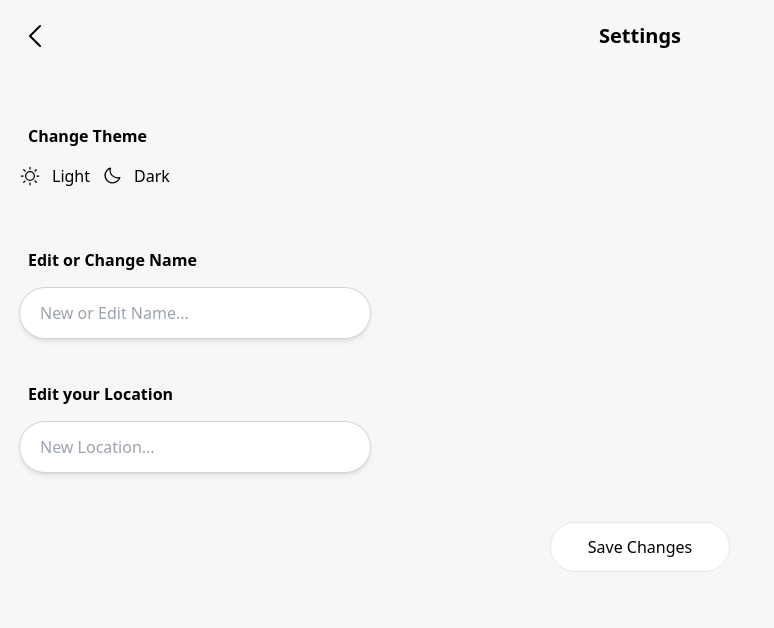
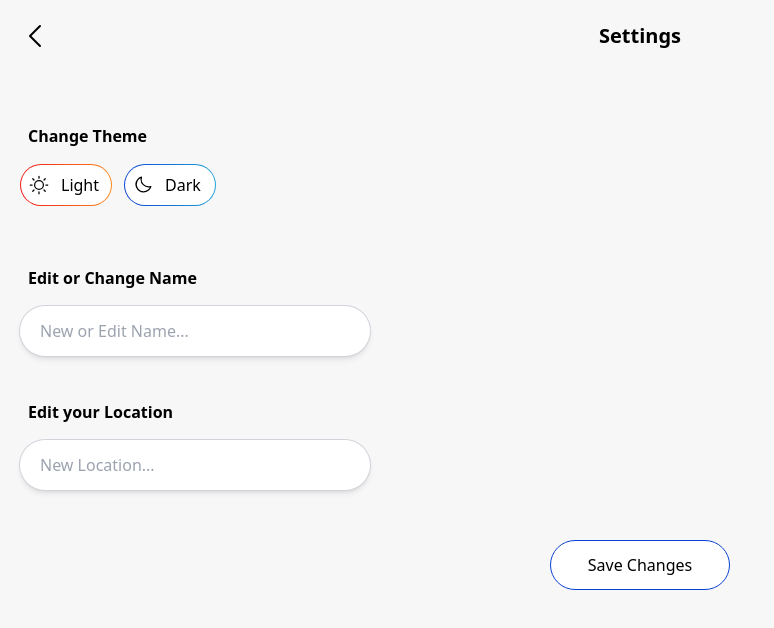
Before and after one commit to jeffreychery009/Dashboard-profile, a React (Vite) app: page /settings in a window 1280 px wide. Shown: the top 628 px of the page, without its empty margins (0-774 px from the left). Built offline with nearby package versions, Linux system fonts and the light colour scheme.

Commit message:
Additional changes

```diff
--- a/src/App.tsx
+++ b/src/App.tsx
@@ -1,11 +1,5 @@
-import HomePage from "./components/HomePage";
-
 const App = () => {
-  return (
-    <div>
-      <HomePage />
-    </div>
-  );
+  return <div></div>;
 };
 
 export default App;
--- a/src/components/Cards/SettingsCard.tsx
+++ b/src/components/Cards/SettingsCard.tsx
@@ -1,3 +1,5 @@
+import { Link } from "react-router-dom";
+
 const SettingsCard = () => {
   return (
     <>
@@ -5,7 +7,7 @@ const SettingsCard = () => {
         <h3 className="text-sm font-medium mb-4">Settings</h3>
         <p>
           <a className="bg-blue-gradient bg-clip-text text-transparent" href="">
-            Access your settings
+            <Link to="/settings">Access your Settings</Link>
           </a>
         </p>
       </div>
--- a/src/components/HomePage.tsx
+++ b/src/components/HomePage.tsx
@@ -36,7 +36,7 @@ const HomePage = () => {
     <>
       <div className="custom-mobile:flex justify-between items-center mb-5">
         <button onClick={toggleNav}>
-          <img src={Menu} alt="" />
+          <img src={Menu} alt="menu icon" />
         </button>
         <h1 className="h1-style text-center ">Dashboard.io</h1>
         <img
--- a/src/components/Navigation.tsx
+++ b/src/components/Navigation.tsx
@@ -23,7 +23,12 @@ const Navigation = ({ isOpen, toggleNav }: NavigationProps) => {
         style={{ width: "100%" }}
       >
         <button onClick={toggleNav}>
-          <img src={x} alt="" style={{ width: "28px", height: "28px" }} />
+          <img
+            className="mt-2"
+            src={x}
+            alt=""
+            style={{ width: "28px", height: "28px" }}
+          />
         </button>
 
         <div className="mt-[140px]">
--- a/src/index.css
+++ b/src/index.css
@@ -32,3 +32,31 @@ body {
 
   align-items: center;
 }
+
+.gradient-border-light {
+  padding: 1px; /* Adjust padding to match border width */
+  border-radius: 40px; /* Your desired border-radius */
+  background: linear-gradient(to right, #f11919, #fc8619);
+  width: 92px;
+}
+
+.gradient-border-light > .content {
+  background: white; /* Background color of the inner content */
+  border-radius: 40px; /* Same as border-radius minus border width */
+  padding: 8px; /* Your desired padding inside the element */
+  height: 40px;
+}
+
+.gradient-border-dark {
+  padding: 1px; /* Adjust padding to match border width */
+  border-radius: 40px; /* Your desired border-radius */
+  background: linear-gradient(to right, #0a42d4, #20a2d9);
+  width: 92px;
+}
+
+.gradient-border-dark > .content {
+  background: white; /* Background color of the inner content */
+  border-radius: 40px; /* Same as border-radius minus border width */
+  padding: 8px; /* Your desired padding inside the element */
+  height: 40px;
+}
--- a/tailwind.config.js
+++ b/tailwind.config.js
@@ -45,6 +45,7 @@ export default {
         "custom-bg": "#F7F7F7",
         "custom-text": "#767474",
         "custome-active": "#D9D9D9",
+        blue: "#0A42D4",
       },
 
       // Custom font-size
@@ -58,6 +59,8 @@ export default {
 
       backgroundImage: {
         "blue-gradient": "linear-gradient(to right, #0A42D4, #20A2D9)",
+        "light-gradient": "linear-gradient(to right, #F11919, #FC8619",
+        "dark-gradient": "linear-gradient(to right, #0a42d4, #20a2d9)",
       },
     },
   },
```
